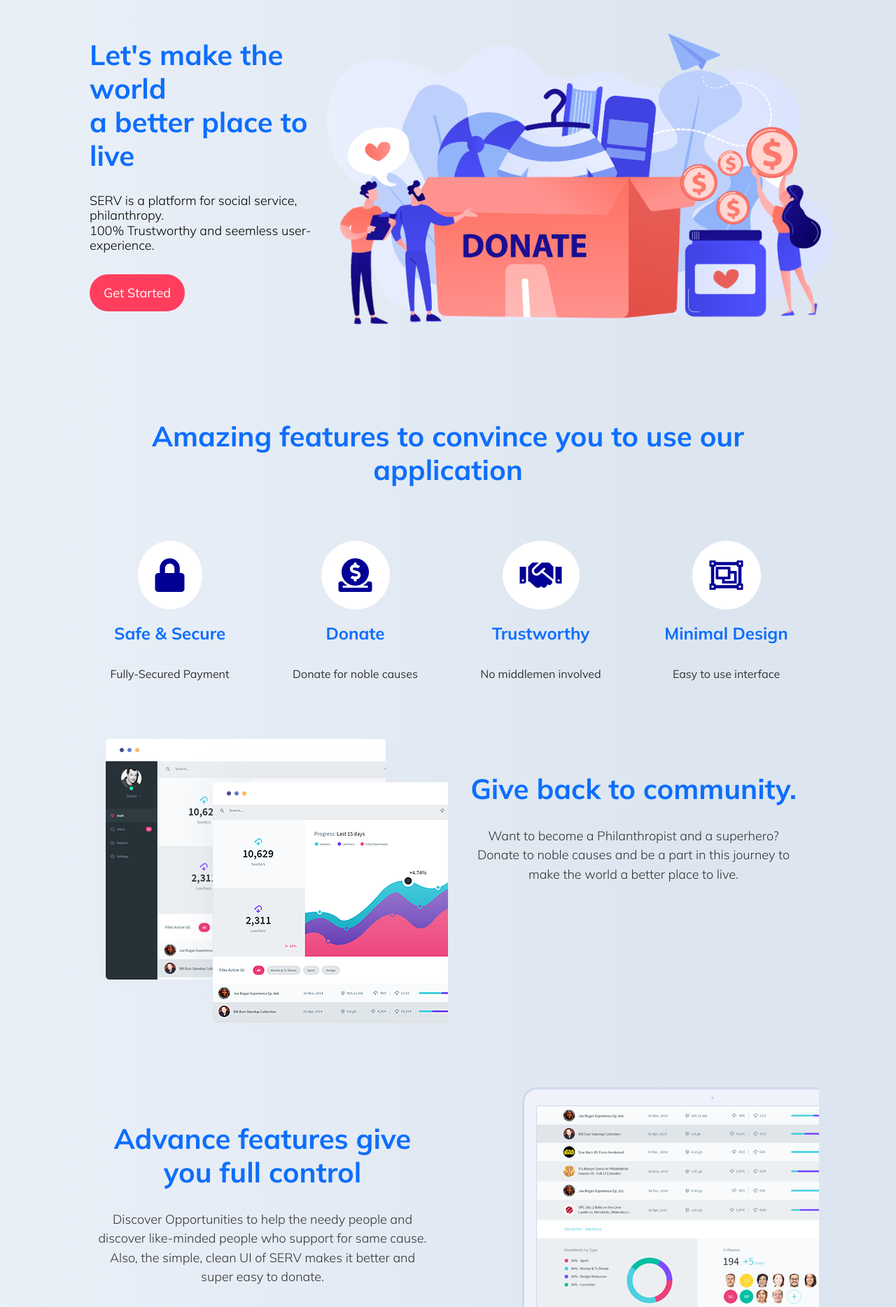
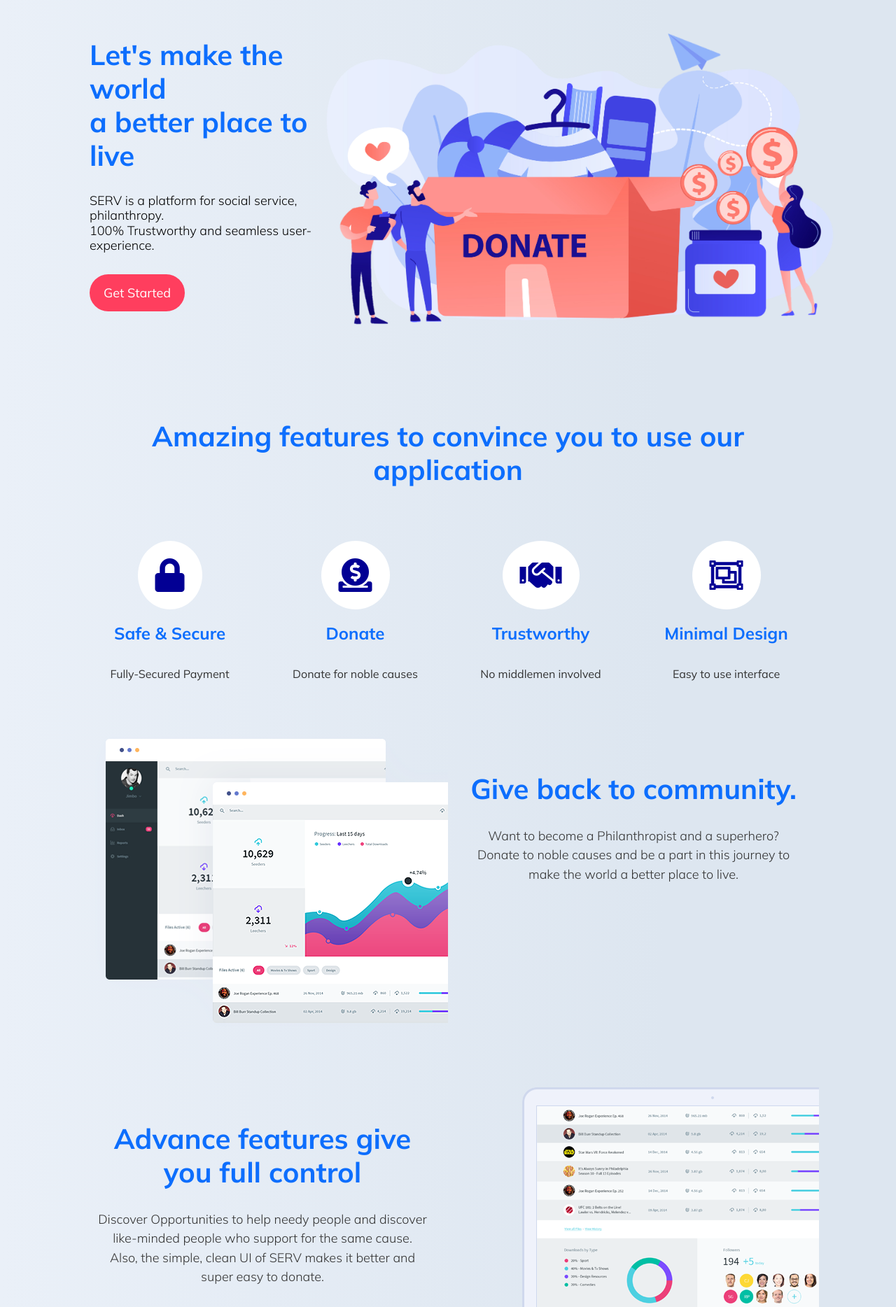
Before and after one commit to MaheshGit0420/SERV, a Django app: page / in a window 1280 px wide. Shown: the part 144-2012 px from the top of the page at 70% size. Run offline with Django 3.2, Linux system fonts and the light colour scheme; some libraries are stand-ins or nearby versions.

Commit message:
Update index.html

```diff
--- a/main/templates/main/index.html
+++ b/main/templates/main/index.html
@@ -47,7 +47,7 @@
           <p class="lead">
             SERV is a platform for social service, philanthropy.
             <br>
-            100% Trustworthy and seemless user-experience.
+            100% Trustworthy and seamless user-experience.
           </p>
           <a class="btn" href="#">Get Started</a>
         </div>
@@ -122,8 +122,8 @@
             Advance features give you full control
           </h2>
           <p class="lead">
-            Discover Opportunities to help the needy people and
-            discover like-minded people who support for same cause.
+            Discover Opportunities to help needy people and
+            discover like-minded people who support for the same cause.
             Also, the simple, clean UI of SERV makes it better and super easy to donate.
           </p>
         </div>
```
